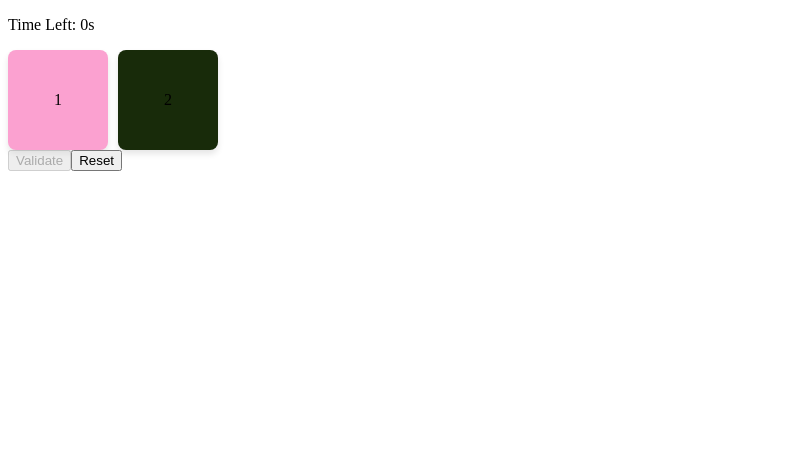
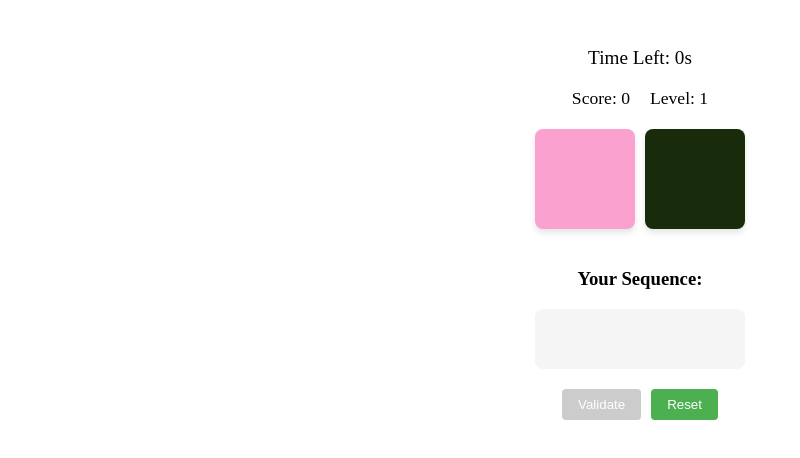
Before and after one commit to ichaoui56/Memory-Game-in-Angular, an Angular app: page /game in a window 1280 px wide. Shown: the top 458 px of the page, without its empty margins (0-800 px from the left). Built offline with nearby package versions, Linux system fonts and the light colour scheme.

Commit message:
display a sequence that a user selected and create a 2 component to add each of game sequence and the score and time states

```diff
--- a/src/app/game/components/game-board/game-board.component.css
+++ b/src/app/game/components/game-board/game-board.component.css
@@ -33,3 +33,10 @@
       opacity: 1;
     }
   }
+
+  .game-container {
+    display: flex;
+    flex-direction: column;
+    align-items: center;
+    padding: 20px;
+  }
--- a/src/app/game/components/game-board/game-board.component.html
+++ b/src/app/game/components/game-board/game-board.component.html
@@ -1,21 +1,18 @@
-<div class="timer">
-    <p>Time Left: {{ countdown }}s</p>
-  </div>
+<div class="game-container">
+  <app-score-state
+    [score]="score"
+    [level]="level"
+    [isGameOver]="isGameOver"
+    [countdown]="countdown">
+  </app-score-state>
 
-  <div class="card-container">
-    <div
-      *ngFor="let seq of sequence"
-      class="card"
-      [style.background-color]="seq.color"
-      (click)="getClickedCard(seq)"
-      [class.active]="seq.order === activeCardIndex"
-      [attr.disabled]="disable ? true : null">
-      {{ seq.order }}
-    </div>
-  </div>
-
-
-  <div class="actions">
-    <button [attr.disabled]="disable ? true : null" (click)="validateSequence()">Validate</button>
-    <button (click)="resetUserSequence()">Reset</button>
-  </div>
+  <app-interface
+    [sequence]="sequence"
+    [disable]="disable"
+    [activeCardIndex]="activeCardIndex"
+    [userSequence]="userSequence"
+    (cardClick)="getClickedCard($event)"
+    (validateClick)="validateSequence()"
+    (resetClick)="resetUserSequence()">
+  </app-interface>
+</div>
--- /dev/null
+++ b/src/app/game/components/interface/interface.component.css
@@ -0,0 +1,106 @@
+.game-interface {
+  display: flex;
+  flex-direction: column;
+  align-items: center;
+  gap: 20px;
+}
+
+.card-container {
+  display: flex;
+  gap: 10px;
+}
+
+.card {
+  width: 100px;
+  height: 100px;
+  border-radius: 8px;
+  display: flex;
+  align-items: center;
+  justify-content: center;
+  box-shadow: 0 4px 6px rgba(0, 0, 0, 0.1);
+  transform-origin: center;
+  transition: transform 0.3s ease, box-shadow 0.3s ease, opacity 0.3s ease;
+  cursor: pointer;
+}
+
+.card.active {
+  animation: highlight 1s ease-out;
+}
+
+.card.clicked {
+  animation: click 0.2s ease-out;
+}
+
+.selected-sequence {
+  width: 100%;
+  max-width: 400px;
+  text-align: center;
+}
+
+.selected-colors {
+  display: flex;
+  gap: 10px;
+  justify-content: center;
+  min-height: 40px;
+  padding: 10px;
+  background: #f5f5f5;
+  border-radius: 8px;
+}
+
+.selected-color {
+  width: 40px;
+  height: 40px;
+  border-radius: 4px;
+  box-shadow: 0 2px 4px rgba(0, 0, 0, 0.1);
+}
+
+@keyframes highlight {
+  0% {
+    transform: scale(0.8);
+    opacity: 0.5;
+  }
+  50% {
+    transform: scale(1.2);
+    opacity: 1;
+  }
+  100% {
+    transform: scale(1);
+    opacity: 1;
+  }
+}
+
+@keyframes click {
+  0% {
+    transform: scale(1);
+  }
+  50% {
+    transform: scale(0.9);
+  }
+  100% {
+    transform: scale(1);
+  }
+}
+
+.actions {
+  display: flex;
+  gap: 10px;
+}
+
+.actions button {
+  padding: 8px 16px;
+  border: none;
+  border-radius: 4px;
+  background-color: #4CAF50;
+  color: white;
+  cursor: pointer;
+  transition: background-color 0.3s ease;
+}
+
+.actions button:disabled {
+  background-color: #cccccc;
+  cursor: not-allowed;
+}
+
+.actions button:hover:not(:disabled) {
+  background-color: #45a049;
+}
--- /dev/null
+++ b/src/app/game/components/interface/interface.component.html
@@ -0,0 +1,30 @@
+<div class="game-interface">
+  <div class="card-container">
+    <div
+      *ngFor="let seq of sequence"
+      class="card"
+      [style.background-color]="seq.color"
+      (click)="onCardClick(seq)"
+      [class.active]="seq.order === activeCardIndex"
+      [class.clicked]="seq.order === isClicked"
+      [attr.disabled]="disable ? true : null">
+
+    </div>
+  </div>
+
+  <div class="selected-sequence">
+    <h3>Your Sequence:</h3>
+    <div class="selected-colors">
+      <div
+        *ngFor="let seq of userSequence"
+        class="selected-color"
+        [style.background-color]="seq.color">
+      </div>
+    </div>
+  </div>
+
+  <div class="actions">
+    <button [attr.disabled]="disable ? true : null" (click)="validateClick.emit()">Validate</button>
+    <button (click)="resetClick.emit()">Reset</button>
+  </div>
+</div>
--- /dev/null
+++ b/src/app/game/components/interface/interface.component.ts
@@ -0,0 +1,28 @@
+import { Component, Input, Output, EventEmitter } from '@angular/core';
+import { sequenceType } from '../../sequenceType';
+
+@Component({
+  selector: 'app-interface',
+  standalone: false,
+  templateUrl: './interface.component.html',
+  styleUrls: ['./interface.component.css']
+})
+export class InterfaceComponent {
+  @Input() sequence: sequenceType[] = [];
+  @Input() disable: boolean = true;
+  @Input() activeCardIndex: number | null = null;
+  @Input() userSequence: sequenceType[] = [];
+  @Output() cardClick = new EventEmitter<sequenceType>();
+  @Output() validateClick = new EventEmitter<void>();
+  @Output() resetClick = new EventEmitter<void>();
+
+  isClicked: number | null = null;
+
+  onCardClick(seq: sequenceType): void {
+    if (!this.disable) {
+      this.isClicked = seq.order;
+      setTimeout(() => this.isClicked = null, 200);
+      this.cardClick.emit(seq);
+    }
+  }
+}
--- /dev/null
+++ b/src/app/game/components/score-state/score-state.component.css
@@ -0,0 +1,27 @@
+.score-state {
+  text-align: center;
+  margin-bottom: 20px;
+}
+
+.timer {
+  font-size: 1.2em;
+  margin-bottom: 10px;
+}
+
+.stats {
+  display: flex;
+  justify-content: center;
+  gap: 20px;
+}
+
+.stats p {
+  font-size: 1.1em;
+  margin: 0;
+}
+
+.game-over {
+  color: red;
+  font-size: 1.5em;
+  font-weight: bold;
+  margin-top: 10px;
+}
--- /dev/null
+++ b/src/app/game/components/score-state/score-state.component.html
@@ -0,0 +1,14 @@
+<div class="score-state">
+  <div class="timer">
+    <p>Time Left: {{ countdown }}s</p>
+  </div>
+
+  <div class="stats">
+    <p>Score: {{ score }}</p>
+    <p>Level: {{ level }}</p>
+  </div>
+
+  <div class="game-over" *ngIf="isGameOver">
+    Game Over!
+  </div>
+</div>
```
Also changed, not shown: src/app/game/components/score-state/score-state.component.ts (added, +14 -0 lines), src/app/game/game.module.ts (+5 -3 lines).
